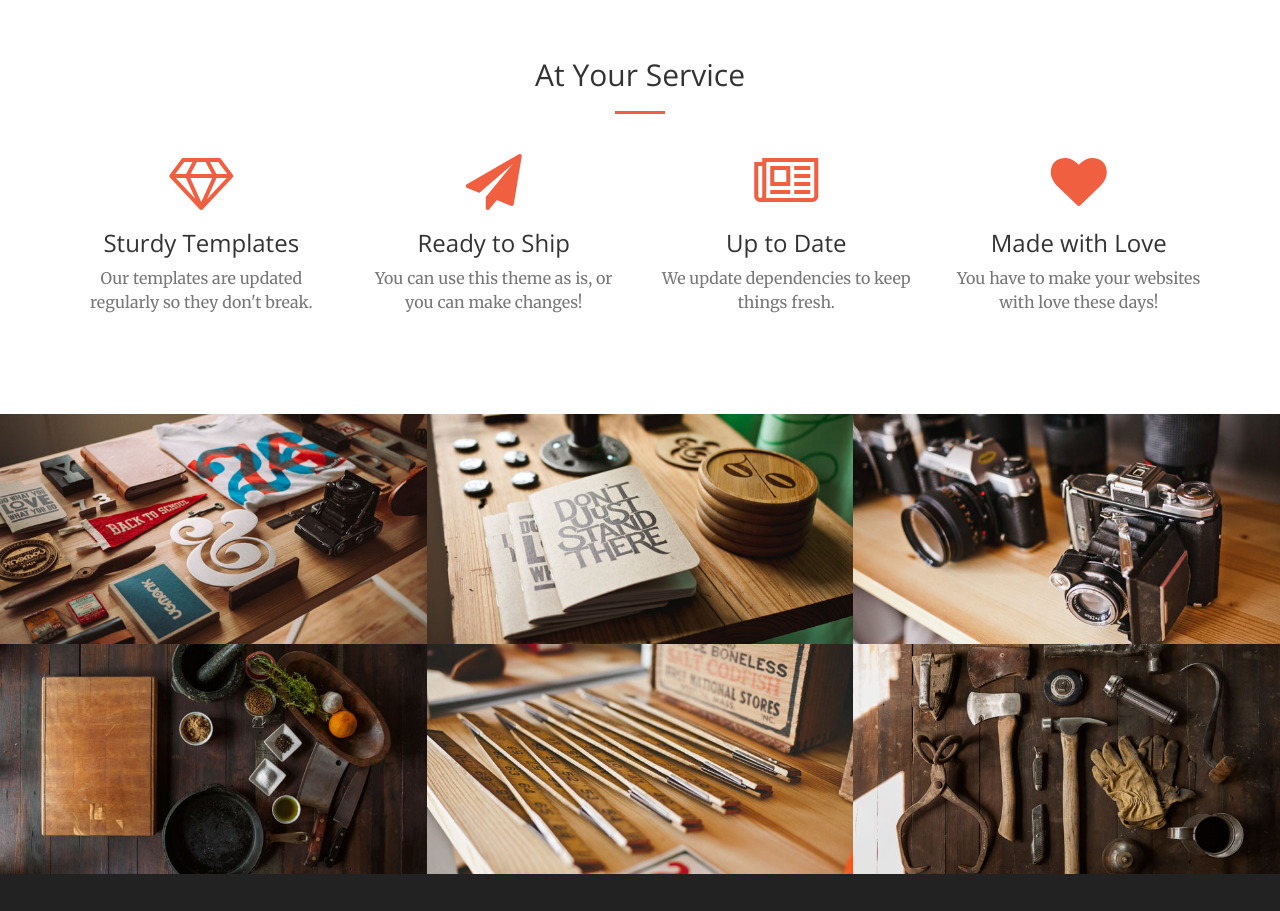
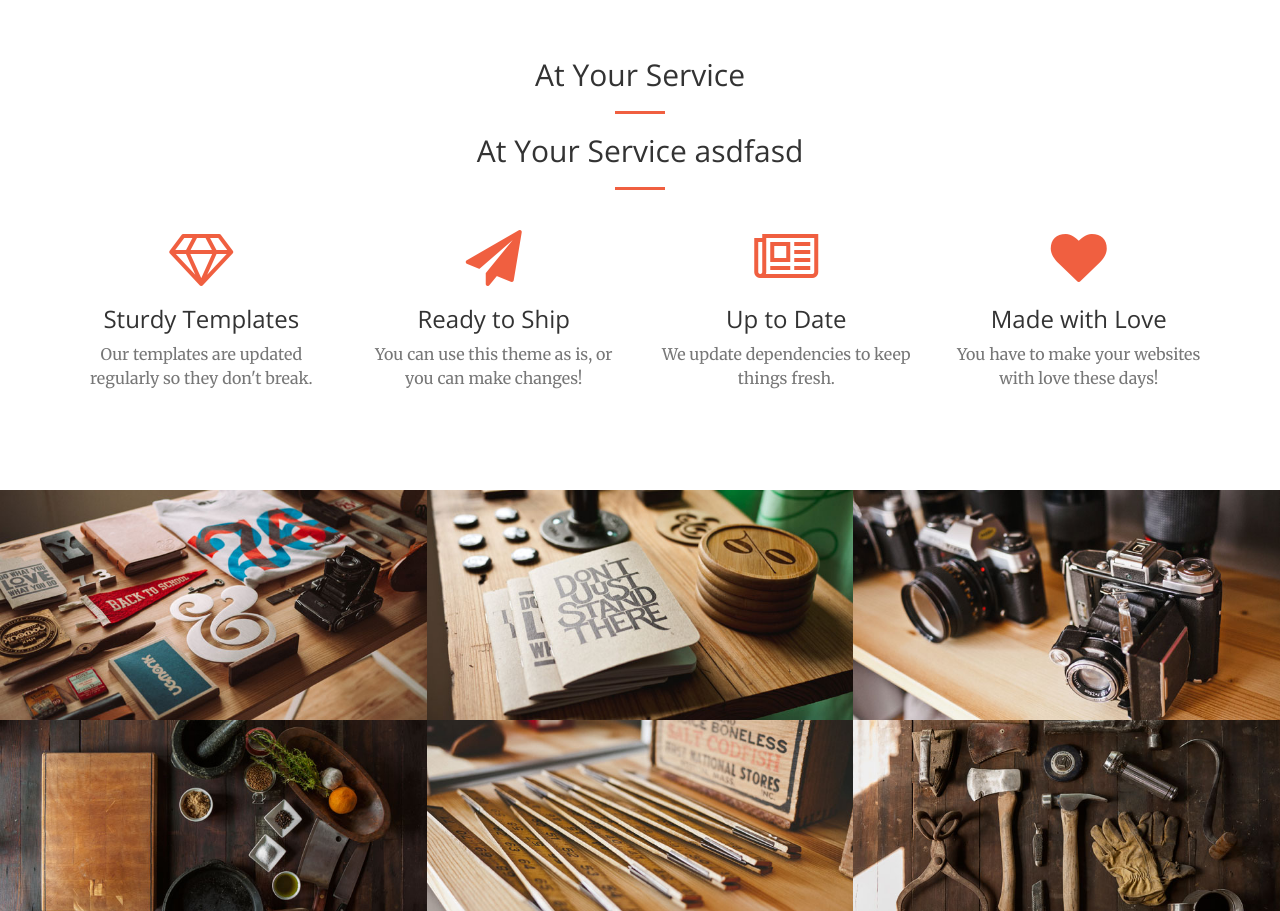
Before and after one commit to jmalberola/cursoGit_geekshubs, a website: page index.html in a window 1280 px wide. Shown: the part 1260-2171 px from the top of the page. Drawn offline with nearby package versions, Linux system fonts and the light colour scheme.

Commit message:
Añado otro div

```diff
--- a/index.html
+++ b/index.html
@@ -100,6 +100,13 @@
             <div class="row">
                 <div class="col-lg-12 text-center">
                     <h2 class="section-heading">At Your Service</h2>
+                    <hr class="primary">
+                </div>
+            </div>
+
+            <div class="row">
+                <div class="col-lg-12 text-center">
+                    <h2 class="section-heading">At Your Service asdfasd</h2>
                     <hr class="primary">
                 </div>
             </div>
```
